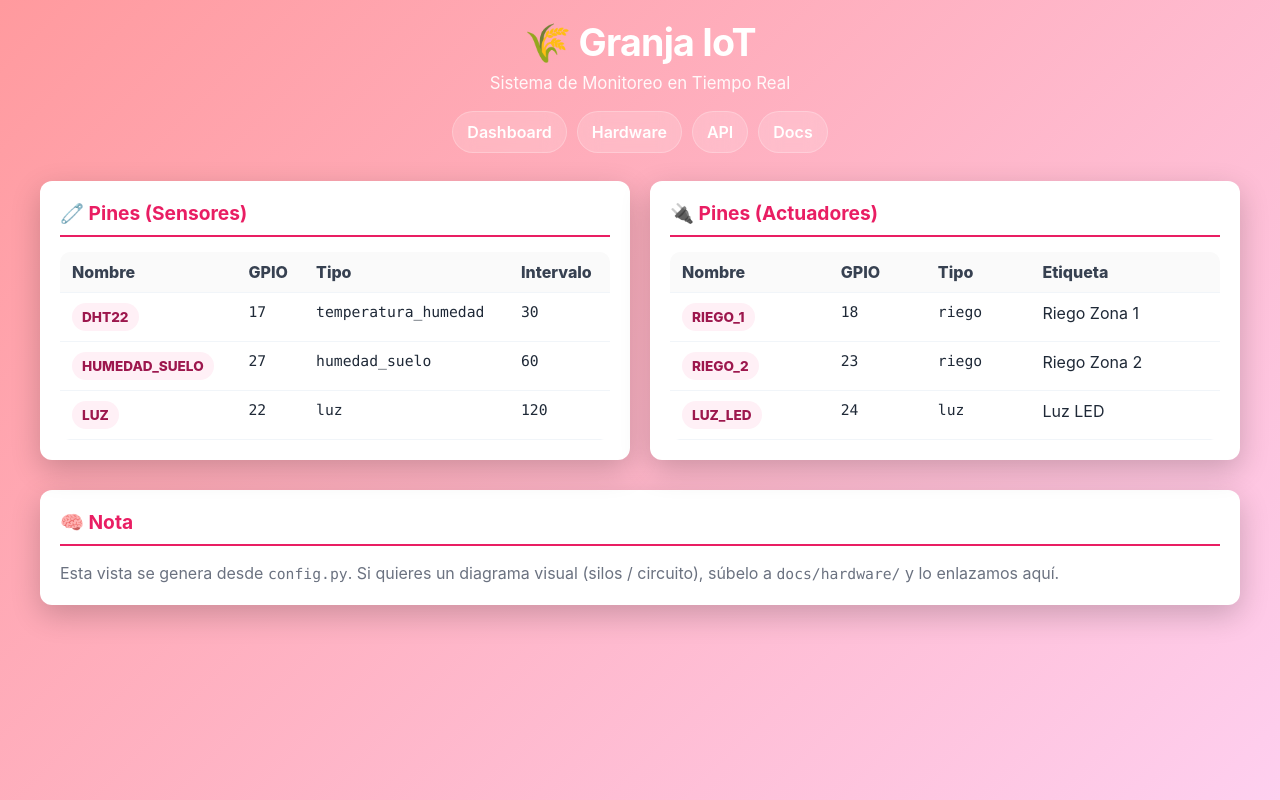
After one commit to carlos2325/RP-GRANJA, a Flask app: page /hardware in a window 1280 px wide. The commit adds this page. Run offline with Flask 3, Linux system fonts and the light colour scheme; some libraries are stand-ins or nearby versions.

Commit message:
UI: menú y páginas (Hardware/API/Docs)

```diff
--- a/app.py
+++ b/app.py
@@ -8,12 +8,19 @@ from flask import Flask, render_template, request
 from apscheduler.schedulers.background import BackgroundScheduler
 import sqlite3
 import os
+import html
 from datetime import datetime
 
 try:
     from config import SECRET_KEY
 except Exception:
     SECRET_KEY = os.environ.get('FLASK_SECRET_KEY', 'cambiar-en-produccion')
+
+try:
+    from config import SENSORES, DISPOSITIVOS
+except Exception:
+    SENSORES = {}
+    DISPOSITIVOS = {}
 
 app = Flask(__name__)
 app.config['SECRET_KEY'] = SECRET_KEY
@@ -90,6 +97,40 @@ def tarea_lectura_sensores():
 def index():
     """Dashboard principal"""
     return render_template('dashboard.html')
+
+@app.route('/hardware')
+def hardware():
+    return render_template('hardware.html', sensores=SENSORES, dispositivos=DISPOSITIVOS)
+
+@app.route('/api')
+def api_page():
+    return render_template('api.html')
+
+@app.route('/docs')
+def docs():
+    items = [
+        {'key': 'README.md', 'label': 'README.md'},
+        {'key': 'INSTRUCCIONES.md', 'label': 'INSTRUCCIONES.md'},
+        {'key': 'DEPLOY.md', 'label': 'DEPLOY.md'},
+        {'key': 'SSH.md', 'label': 'SSH.md'},
+        {'key': 'config.py', 'label': 'config.py'},
+        {'key': 'requirements.txt', 'label': 'requirements.txt'},
+    ]
+    allow = {i['key']: i['label'] for i in items}
+    key = request.args.get('file') or 'README.md'
+    label = allow.get(key)
+    if not label:
+        key = 'README.md'
+        label = allow[key]
+    base_dir = os.path.dirname(os.path.abspath(__file__))
+    path = os.path.join(base_dir, key)
+    content = ''
+    try:
+        with open(path, 'r', encoding='utf-8', errors='replace') as f:
+            content = f.read()
+    except Exception:
+        content = 'No se pudo leer el archivo.'
+    return render_template('docs.html', items=items, current_label=label, content=html.escape(content))
 
 @app.route('/api/sensores')
 def api_sensores():
--- /dev/null
+++ b/templates/base.html
@@ -0,0 +1,220 @@
+<!DOCTYPE html>
+<html lang="es">
+<head>
+    <meta charset="UTF-8">
+    <meta name="viewport" content="width=device-width, initial-scale=1.0">
+    <title>{% block title %}🌾 Granja IoT{% endblock %}</title>
+    <script src="https://unpkg.com/htmx.org@1.9.2"></script>
+    <style>
+        :root {
+            --bg0: #ff9a9e;
+            --bg1: #fecfef;
+            --card: #ffffff;
+            --ink: #1f2937;
+            --muted: #6b7280;
+            --brand: #e91e63;
+            --ok-bg: #d1fae5;
+            --ok-ink: #065f46;
+            --bad-bg: #fee2e2;
+            --bad-ink: #7f1d1d;
+            --shadow: 0 10px 30px rgba(0,0,0,0.2);
+            --shadow-hover: 0 15px 40px rgba(0,0,0,0.3);
+        }
+
+        * { margin: 0; padding: 0; box-sizing: border-box; }
+
+        body {
+            font-family: -apple-system, BlinkMacSystemFont, 'Segoe UI', Roboto, sans-serif;
+            background: linear-gradient(135deg, var(--bg0) 0%, var(--bg1) 100%);
+            color: var(--ink);
+            min-height: 100vh;
+            padding: 20px;
+        }
+
+        .container { max-width: 1200px; margin: 0 auto; }
+
+        header { text-align: center; color: white; margin-bottom: 18px; }
+        h1 { font-size: 2.35em; margin-bottom: 8px; letter-spacing: -0.02em; }
+        .subtitle { font-size: 1.05em; opacity: 0.92; }
+
+        .nav {
+            display: flex;
+            flex-wrap: wrap;
+            justify-content: center;
+            gap: 10px;
+            margin: 16px 0 28px;
+        }
+
+        .nav a {
+            text-decoration: none;
+            color: white;
+            padding: 10px 14px;
+            border-radius: 999px;
+            background: rgba(255,255,255,0.16);
+            border: 1px solid rgba(255,255,255,0.25);
+            backdrop-filter: blur(10px);
+            transition: transform 0.15s ease, background 0.15s ease;
+            font-weight: 600;
+        }
+
+        .nav a:hover {
+            transform: translateY(-1px);
+            background: rgba(255,255,255,0.22);
+        }
+
+        .grid {
+            display: grid;
+            grid-template-columns: repeat(auto-fit, minmax(300px, 1fr));
+            gap: 20px;
+            margin-bottom: 30px;
+        }
+
+        .card {
+            background: var(--card);
+            border-radius: 12px;
+            padding: 20px;
+            box-shadow: var(--shadow);
+            transition: transform 0.2s, box-shadow 0.2s;
+        }
+
+        .card:hover {
+            transform: translateY(-5px);
+            box-shadow: var(--shadow-hover);
+        }
+
+        .card h2 {
+            font-size: 1.2em;
+            margin-bottom: 15px;
+            color: var(--brand);
+            border-bottom: 2px solid var(--brand);
+            padding-bottom: 10px;
+        }
+
+        .sensor-item {
+            display: flex;
+            justify-content: space-between;
+            align-items: center;
+            padding: 12px;
+            background: #f8f9fa;
+            border-radius: 8px;
+            margin-bottom: 10px;
+        }
+
+        .sensor-label { font-weight: 500; color: #555; }
+        .sensor-valor { font-size: 1.4em; font-weight: bold; color: var(--brand); }
+
+        .device-control {
+            display: flex;
+            gap: 10px;
+            align-items: center;
+            padding: 15px;
+            background: #f8f9fa;
+            border-radius: 8px;
+            margin-bottom: 10px;
+        }
+
+        .device-name { flex: 1; font-weight: 500; }
+
+        button, .btn {
+            padding: 8px 16px;
+            border: none;
+            border-radius: 6px;
+            cursor: pointer;
+            font-weight: 600;
+            transition: all 0.2s;
+        }
+
+        .btn-on { background: #10b981; color: white; }
+        .btn-on:hover { background: #059669; }
+        .btn-off { background: #ef4444; color: white; }
+        .btn-off:hover { background: #dc2626; }
+
+        .status-badge {
+            display: inline-block;
+            padding: 4px 12px;
+            border-radius: 20px;
+            font-size: 0.85em;
+            font-weight: 700;
+        }
+
+        .status-on { background: var(--ok-bg); color: var(--ok-ink); }
+        .status-off { background: var(--bad-bg); color: var(--bad-ink); }
+
+        .timestamp {
+            font-size: 0.85em;
+            color: #999;
+            margin-top: 15px;
+            text-align: right;
+        }
+
+        .table {
+            width: 100%;
+            border-collapse: collapse;
+            overflow: hidden;
+            border-radius: 10px;
+        }
+
+        .table th, .table td {
+            text-align: left;
+            padding: 10px 12px;
+            border-bottom: 1px solid #f1f5f9;
+            vertical-align: top;
+        }
+
+        .table th {
+            color: #374151;
+            background: #fafafa;
+            font-weight: 800;
+        }
+
+        .mono {
+            font-family: ui-monospace, SFMono-Regular, Menlo, Monaco, Consolas, "Liberation Mono", "Courier New", monospace;
+            font-size: 0.92em;
+        }
+
+        .doc {
+            white-space: pre-wrap;
+            word-break: break-word;
+            line-height: 1.45;
+            color: #111827;
+        }
+
+        .pill {
+            display: inline-block;
+            padding: 6px 10px;
+            border-radius: 999px;
+            background: #fff0f6;
+            color: #9d174d;
+            font-weight: 800;
+            font-size: 0.85em;
+        }
+    </style>
+</head>
+<body>
+    <div class="container">
+        <header>
+            <h1>🌾 Granja IoT</h1>
+            <p class="subtitle">Sistema de Monitoreo en Tiempo Real</p>
+        </header>
+
+        <nav class="nav">
+            <a href="/">Dashboard</a>
+            <a href="/hardware">Hardware</a>
+            <a href="/api">API</a>
+            <a href="/docs">Docs</a>
+        </nav>
+
+        {% block content %}{% endblock %}
+    </div>
+
+    <script>
+        function updateTimestamp() {
+            const el = document.getElementById('timestamp');
+            if (!el) return;
+            el.textContent = new Date().toLocaleString('es-ES');
+        }
+        updateTimestamp();
+        setInterval(updateTimestamp, 1000);
+    </script>
+</body>
+</html>
--- /dev/null
+++ b/templates/hardware.html
@@ -0,0 +1,63 @@
+{% extends "base.html" %}
+
+{% block title %}🔧 Hardware | Granja IoT{% endblock %}
+
+{% block content %}
+<div class="grid">
+    <div class="card">
+        <h2>🧷 Pines (Sensores)</h2>
+        <table class="table">
+            <thead>
+                <tr>
+                    <th>Nombre</th>
+                    <th>GPIO</th>
+                    <th>Tipo</th>
+                    <th>Intervalo</th>
+                </tr>
+            </thead>
+            <tbody>
+            {% for name, cfg in sensores.items() %}
+                <tr>
+                    <td><span class="pill">{{ name }}</span></td>
+                    <td class="mono">{{ cfg.get('pin') }}</td>
+                    <td class="mono">{{ cfg.get('tipo') }}</td>
+                    <td class="mono">{{ cfg.get('intervalo') }}</td>
+                </tr>
+            {% endfor %}
+            </tbody>
+        </table>
+    </div>
+
+    <div class="card">
+        <h2>🔌 Pines (Actuadores)</h2>
+        <table class="table">
+            <thead>
+                <tr>
+                    <th>Nombre</th>
+                    <th>GPIO</th>
+                    <th>Tipo</th>
+                    <th>Etiqueta</th>
+                </tr>
+            </thead>
+            <tbody>
+            {% for name, cfg in dispositivos.items() %}
+                <tr>
+                    <td><span class="pill">{{ name }}</span></td>
+                    <td class="mono">{{ cfg.get('pin') }}</td>
+                    <td class="mono">{{ cfg.get('tipo') }}</td>
+                    <td>{{ cfg.get('nombre') }}</td>
+                </tr>
+            {% endfor %}
+            </tbody>
+        </table>
+    </div>
+</div>
+
+<div class="card">
+    <h2>🧠 Nota</h2>
+    <div style="color: var(--muted); line-height: 1.5;">
+        Esta vista se genera desde <span class="mono">config.py</span>. Si quieres un diagrama visual (silos / circuito),
+        súbelo a <span class="mono">docs/hardware/</span> y lo enlazamos aquí.
+    </div>
+</div>
+{% endblock %}
```
Also changed, not shown: templates/api.html (added, +45 -0 lines), templates/dashboard.html (+3 -205 lines), templates/docs.html (added, +24 -0 lines).
